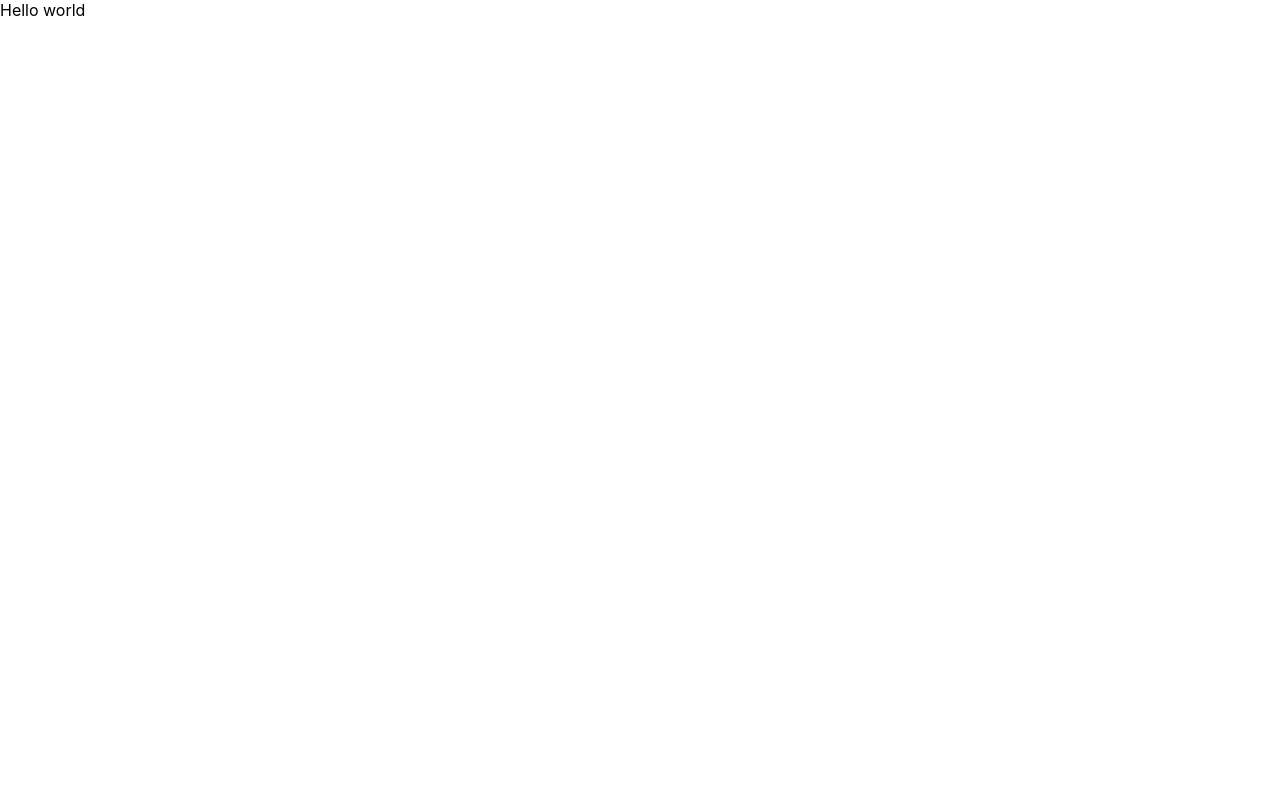
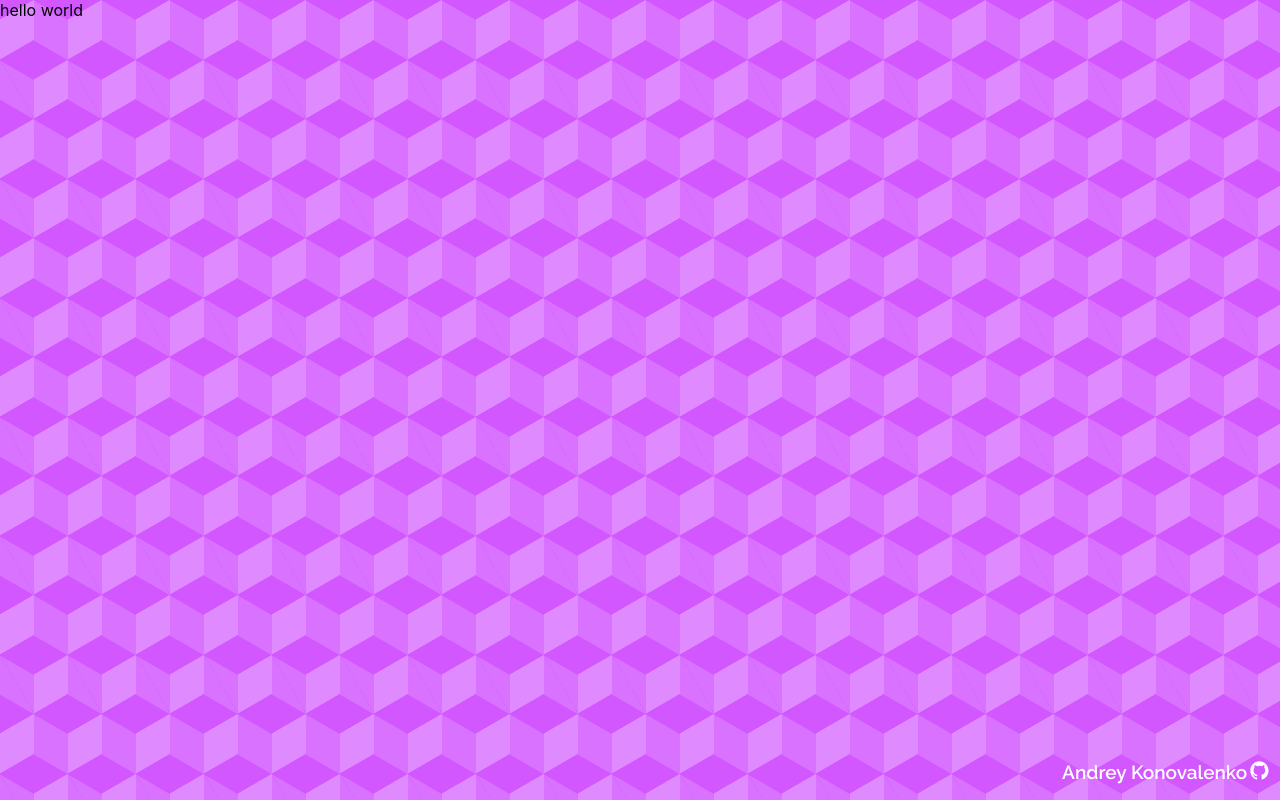
Before and after one commit to AndreyKonovalenko/order-book-widget, a React (Create React App) app: page / in a window 1280 px wide. Built offline with nearby package versions, Linux system fonts and the light colour scheme.

Commit message:
chore: add layout component

```diff
--- a/package.json
+++ b/package.json
@@ -8,6 +8,7 @@
     "@testing-library/user-event": "^13.5.0",
     "react": "^18.2.0",
     "react-dom": "^18.2.0",
+    "react-icons": "^4.7.1",
     "react-scripts": "5.0.1",
     "web-vitals": "^2.1.4"
   },
--- a/public/index.html
+++ b/public/index.html
@@ -3,13 +3,20 @@
   <head>
     <meta charset="utf-8" />
     <link rel="icon" href="%PUBLIC_URL%/favicon.ico" />
+    <link
+      href="https://fonts.googleapis.com/css2?family=Roboto:wght@300;400&display=swap"
+      rel="stylesheet"
+    />
+    <link
+      href="https://fonts.googleapis.com/css2?family=Raleway:wght@600&display=swap"
+      rel="stylesheet"
+    />
     <meta name="viewport" content="width=device-width, initial-scale=1" />
     <meta name="theme-color" content="#000000" />
     <meta
       name="description"
       content="Web site created using create-react-app"
     />
-    <link rel="apple-touch-icon" href="%PUBLIC_URL%/logo192.png" />
     <!--
       manifest.json provides metadata used when your web app is installed on a
       user's mobile device or desktop. See https://developers.google.com/web/fundamentals/web-app-manifest/
--- /dev/null
+++ b/src/components/Layout.js
@@ -0,0 +1,66 @@
+import { IoLogoGithub } from 'react-icons/io5';
+import { IconContext } from 'react-icons';
+import theme from '../theme/theme';
+
+const Layout = (props) => {
+  const { fonts, colors } = theme;
+  const { isMobile, children, isLandscape, isMobileDevice } = props;
+  const styles = {
+    layout: {
+      backgroundColor: '#e08aff',
+      backgroundImage:
+        'linear-gradient(30deg, #d257ff 12%, transparent 12.5%, transparent 87%, #d257ff 87.5%, #d257ff), linear-gradient(150deg, #d257ff 12%, transparent 12.5%, transparent 87%, #d257ff 87.5%, #d257ff), linear-gradient(30deg, #d257ff 12%, transparent 12.5%, transparent 87%, #d257ff 87.5%, #d257ff), linear-gradient(150deg, #d257ff 12%, transparent 12.5%, transparent 87%, #d257ff 87.5%, #d257ff), linear-gradient(60deg, #d257ff77 25%, transparent 25.5%, transparent 75%, #d257ff77 75%, #d257ff77), linear-gradient(60deg, #d257ff77 25%, transparent 25.5%, transparent 75%, #d257ff77 75%, #d257ff77)',
+      backgroundSize: '68px 119px',
+      backgroundPosition: '0 0, 0 0, 34px 60px, 34px 60px, 0 0, 34px 60px',
+      width: '100vw',
+      height: '100vh',
+    },
+    linkContainer: {
+      position: 'absolute',
+      right: '0px',
+      bottom: isMobile ? '58px' : '0px',
+      padding: '15px 10px',
+      display: 'flex',
+      flexDirection: 'row',
+      alignItems: 'center',
+      gap: '2px',
+    },
+    text: {
+      fontFamily: fonts.family.secondary,
+      fontStyle: 'normal',
+      fontWeight: '600',
+      fontSize: isMobile ? fonts.size.link.mobile : fonts.size.link.desktop,
+      lineHeight: '130%',
+      color: colors.text.main,
+    },
+    link: {
+      textDecoration: 'none',
+    },
+  };
+
+  const link =
+    isLandscape && isMobileDevice ? null : (
+      <div style={styles.linkContainer}>
+        <span style={styles.text}>Andrey Konovalenko</span>
+        <IconContext.Provider
+          value={{
+            color: colors.text.main,
+            size: '1.3em',
+            verticalAlign: 'middle',
+          }}>
+          <a style={styles.link} href='https://github.com/AndreyKonovalenko'>
+            <IoLogoGithub />
+          </a>
+        </IconContext.Provider>
+      </div>
+    );
+
+  return (
+    <div style={styles.layout}>
+      {children}
+      {link}
+    </div>
+  );
+};
+
+export default Layout;
--- a/src/components/Widget.js
+++ b/src/components/Widget.js
@@ -1,5 +1,15 @@
+import Layout from './Layout';
+import useDeviceDetect from '../hooks/useDeviceDetect';
 const Widget = () => {
-  return 'Hello world';
+  const { isMobile, isLandscape, isMobileDevice } = useDeviceDetect();
+  return (
+    <Layout
+      isMobile={isMobile}
+      isLandscape={isLandscape}
+      isMobileDevice={isMobileDevice}>
+      hello world
+    </Layout>
+  );
 };
 
 export default Widget;
--- /dev/null
+++ b/src/hooks/useDeviceDetect.js
@@ -0,0 +1,39 @@
+import { useState, useEffect } from 'react';
+
+const getIsMobile = () => window.innerWidth <= 600;
+const getIsRetina = () => window.matchMedia('(min-resolution: 2dppx)').matches;
+const getIsMobileLandscape = () => window.innerHeight <= 400;
+const checkDevice = () => {
+  const userAgent =
+    typeof window.navigator === 'undefined' ? '' : navigator.userAgent;
+  const mobile = Boolean(
+    userAgent.match(
+      /Android|BlackBerry|iPhone|iPad|iPod|Opera Mini|IEMobile|WPDesktop/i
+    )
+  );
+  return mobile;
+};
+const useDeviceDetect = () => {
+  const [isMobile, setIsMobile] = useState(getIsMobile());
+  const [isRetina, setIsRetina] = useState(getIsRetina());
+  const [isLandscape, setIsLandscape] = useState(getIsMobileLandscape());
+  const [isMobileDevice, setIsMobileDevice] = useState(checkDevice());
+
+  useEffect(() => {
+    const onResize = () => {
+      setIsMobile(getIsMobile());
+      setIsRetina(getIsRetina());
+      setIsLandscape(getIsMobileLandscape());
+      setIsMobileDevice(checkDevice());
+    };
+
+    window.addEventListener('resize', onResize);
+
+    return () => {
+      window.removeEventListener('resize', onResize);
+    };
+  }, []);
+
+  return { isMobile, isRetina, isLandscape, isMobileDevice };
+};
+export default useDeviceDetect;
--- a/src/theme/theme.js
+++ b/src/theme/theme.js
@@ -1,12 +1,12 @@
 const theme = {
   colors: {
     buy: '#72ED93',
-    sell: '#E08AAFF',
+    buyProgressBar: '#36513D',
+    sell: '#E08AFF',
+    sellProgressBar: '#2D0026',
     text: {
-      text: {
-        main: '#FFFFFFF',
-        secondary: '#9D9D9d',
-      },
+      main: '#FFFFFF',
+      secondary: '#9D9D9d',
     },
   },
   fonts: {
@@ -27,6 +27,10 @@ const theme = {
         head: '16px',
         data: '30px',
       },
+      link: {
+        desktop: '19px',
+        mobile: '16px',
+      },
     },
   },
 };
```
Also changed, not shown: public/manifest.json, 2 other files (tests, documents, lock files or other folders).
